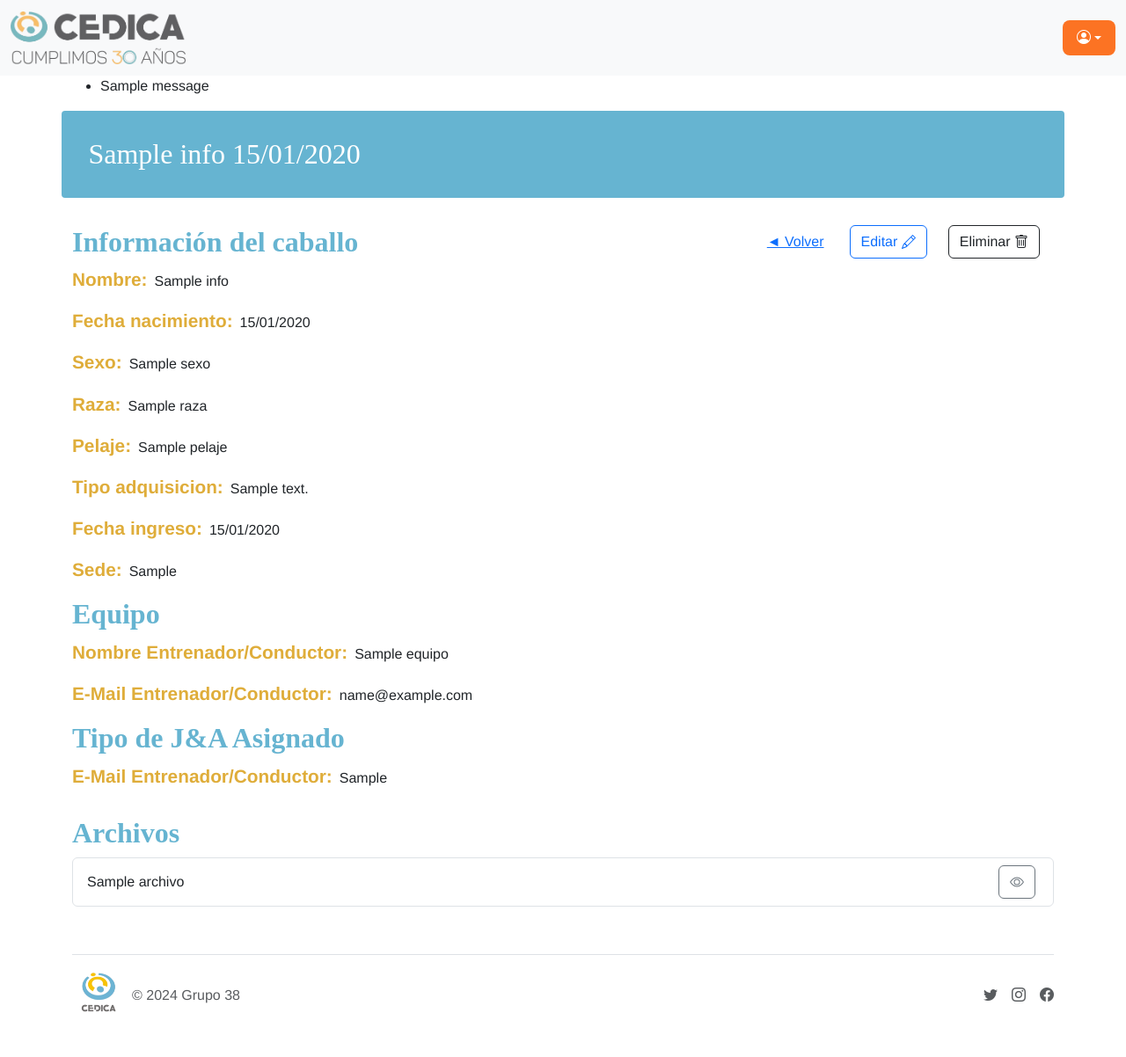
After one commit to Angakess/horse-therapy-center, a Flask app: template admin/src/web/templates/ecuestre/profile.html in a window 1280 px wide. The commit adds this page. Shown: the whole page at 88% size. Run offline with Flask 3, Linux system fonts and the light colour scheme; the template is opened without the code that fills it: most values are stand-ins (such as "Sample title", 1, 10 or a date in 2020); one stand-in notice (Sample message) is shown.

Commit message:
Completando perfiles ecuestre y Jinete/Amazonas

```diff
--- /dev/null
+++ b/admin/src/web/templates/ecuestre/components/messages.html
@@ -0,0 +1,9 @@
+{% with messages = get_flashed_messages(with_categories=true) %}
+        {% if messages %}
+            <ul>
+                {% for category, message in messages %}
+                    <li class="{{ category }}">{{ message }}</li>
+                {% endfor %}
+            </ul>
+        {% endif %}
+{% endwith %}
--- a/admin/src/web/templates/ecuestre/ecuestres.html
+++ b/admin/src/web/templates/ecuestre/ecuestres.html
@@ -9,7 +9,7 @@
             <th scope="col">Sexo</th>
             <th scope="col">Compra/Donación</th>
             <th scope="col">Fecha ingreso</th>
-            <th scope="col">J&A</th>
+            <th scope="col">Tipo de J&A Asignado</th>
             <th scope="col">Acciones</th>
 
           </tr>
@@ -23,7 +23,7 @@
             <td>{{ ecuestre.tipo_adquisicion }}</td>
             <td>{{ ecuestre.fecha_ingreso.strftime('%d/%m/%Y')  }}</td>
             <!--aca va lo del select pero no se donde esta definido-->
-            <td>{{ ecuestre.j_y_a.nombre if ecuestre.j_y_a else 'Sin jya asignado' }}</td>
+            <td>{{ ecuestre.j_y_a.trabajo.propuestra_trabajo_institucional if ecuestre.j_y_a else 'Sin jya asignado' }}</td>
 
             <td>
               <div class="container ">
--- /dev/null
+++ b/admin/src/web/templates/ecuestre/profile.html
@@ -0,0 +1,162 @@
+{% extends "layout.html" %} {% block title %} Perfil caballo {{info.id}} {% endblock %}
+{% block head %} {{ super() }} {% endblock %} {% block content %}
+
+<div class="container">
+  {% include "ecuestre/components/messages.html" %}
+  <div class="row">
+    <div
+      class="container bg-secondary d-lg-inline-block py-1-9 px-1-9 px-sm-6 mb-1-9 rounded"
+    >
+      <div class="col">
+        <h1 class="h2 text-white mb-0">{{info.nombre}} {{info.fecha_nacimiento.strftime('%d/%m/%Y')}}</h1>
+      </div>
+    </div>
+  </div>
+  <div class="row">
+    <div class="col">
+      <div class="row">
+        <div class="col">
+          <h2 class="ecuestre-profile-title text-secondary">
+            Información del caballo
+          </h2>
+          <ul class="list-unstyled mb-1-9">
+            <li class="mb-2 mb-xl-3 display-28">
+              <span class="display-26 text-primary me-2 font-weight-600"
+                >Nombre:</span
+              >{{info.nombre}}
+            </li>
+            <li class="mb-2 mb-xl-3 display-28">
+              <span class="display-26 text-primary me-2 font-weight-600"
+                >Fecha nacimiento:</span
+              >{{info.fecha_nacimiento.strftime('%d/%m/%Y')}}
+            </li>
+            <li class="mb-2 mb-xl-3 display-28">
+              <span class="display-26 text-primary me-2 font-weight-600"
+                >Sexo:</span
+              >{{info.sexo}}
+            </li>
+            <li class="mb-2 mb-xl-3 display-28">
+              <span class="display-26 text-primary me-2 font-weight-600"
+                >Raza:</span
+              >{{info.raza}}
+            </li>
+            <li class="mb-2 mb-xl-3 display-28">
+              <span class="display-26 text-primary me-2 font-weight-600"
+                >Pelaje:</span
+              >{{info.pelaje}}
+            </li>
+            <li class="mb-2 mb-xl-3 display-28">
+              <span class="display-26 text-primary me-2 font-weight-600"
+                >Tipo adquisicion:</span
+              >{{info.tipo_adquisicion}}
+            </li>
+            <li class="mb-2 mb-xl-3 display-28">
+              <span class="display-26 text-primary me-2 font-weight-600"
+                >Fecha ingreso:</span
+              >{{info.fecha_ingreso.strftime('%d/%m/%Y')}}
+            </li>
+            <li class="mb-2 mb-xl-3 display-28">
+              <span class="display-26 text-primary me-2 font-weight-600"
+                >Sede:</span
+              >{{info.sede_asignada}}
+            </li>
+            <h2 class="ecuestre-profile-title text-secondary">Equipo</h2>
+            <li class="mb-2 mb-xl-3 display-28">
+              <span class="display-26 text-primary me-2 font-weight-600"
+                >Nombre Entrenador/Conductor:</span
+              >{{info.equipo.nombre}}
+            </li>
+            <li class="mb-2 mb-xl-3 display-28">
+              <span class="display-26 text-primary me-2 font-weight-600"
+                >E-Mail Entrenador/Conductor:</span
+              >{{info.equipo.email}}
+            </li>
+            <h2 class="ecuestre-profile-title text-secondary">Tipo de J&A Asignado</h2>
+            <li class="mb-2 mb-xl-3 display-28">
+              <span class="display-26 text-primary me-2 font-weight-600"
+                >E-Mail Entrenador/Conductor:</span
+              >{{info.j_y_a.trabajo.propuestra_trabajo_institucional}}
+            </li>
+          </ul>
+        </div>
+        <div class="col d-flex align-items-center justify-content-end">
+          <a
+            class="btn btn-link mx-2 align-self-start"
+            href="{{url_for('ecuestre.index')}}"
+          >
+            ◄ Volver
+            </a>
+            <button
+              class="btn btn-outline-primary mx-2 align-self-start"
+              onclick=window.location.href="{{ url_for('ecuestre.enter_edit', id=info.id) }}";
+            >
+              Editar
+              <svg
+                xmlns="http://www.w3.org/2000/svg"
+                width="16"
+                height="16"
+                fill="currentColor"
+                class="bi bi-pencil"
+                viewBox="0 0 16 16"
+              >
+                <path
+                  d="M12.146.146a.5.5 0 0 1 .708 0l3 3a.5.5 0 0 1 0 .708l-10 10a.5.5 0 0 1-.168.11l-5 2a.5.5 0 0 1-.65-.65l2-5a.5.5 0 0 1 .11-.168zM11.207 2.5 13.5 4.793 14.793 3.5 12.5 1.207zm1.586 3L10.5 3.207 4 9.707V10h.5a.5.5 0 0 1 .5.5v.5h.5a.5.5 0 0 1 .5.5v.5h.293zm-9.761 5.175-.106.106-1.528 3.821 3.821-1.528.106-.106A.5.5 0 0 1 5 12.5V12h-.5a.5.5 0 0 1-.5-.5V11h-.5a.5.5 0 0 1-.468-.325"
+                />
+              </svg>
+            </button>
+            <form action="{{url_for('ecuestre.delete', id=info.id)}}" method="POST" class="mx-2 align-self-start" onsubmit="return confirm('¿Está seguro que quiere eliminar este caballo?')">
+              <input type="hidden" name="id" value="{{ info.id }}" />
+              <button class="btn btn-outline-dark mx-2 align-self-start">
+                Eliminar
+                <svg
+                  xmlns="http://www.w3.org/2000/svg"
+                  width="16"
+                  height="16"
+                  fill="currentColor"
+                  class="bi bi-trash"
+                  viewBox="0 0 16 16"
+                >
+                  <path
+                    d="M5.5 5.5A.5.5 0 0 1 6 6v6a.5.5 0 0 1-1 0V6a.5.5 0 0 1 .5-.5m2.5 0a.5.5 0 0 1 .5.5v6a.5.5 0 0 1-1 0V6a.5.5 0 0 1 .5-.5m3 .5a.5.5 0 0 0-1 0v6a.5.5 0 0 0 1 0z"
+                  />
+                  <path
+                    d="M14.5 3a1 1 0 0 1-1 1H13v9a2 2 0 0 1-2 2H5a2 2 0 0 1-2-2V4h-.5a1 1 0 0 1-1-1V2a1 1 0 0 1 1-1H6a1 1 0 0 1 1-1h2a1 1 0 0 1 1 1h3.5a1 1 0 0 1 1 1zM4.118 4 4 4.059V13a1 1 0 0 0 1 1h6a1 1 0 0 0 1-1V4.059L11.882 4zM2.5 3h11V2h-11z"
+                  />
+                </svg>
+              </button>
+            </form>
+        </div>
+      </div>
+        <div class="col">
+          <h2 class="ecuestre-profile-title text-secondary">Archivos</h2>
+          <ul class="list-group list-unstyled mb-1-9">
+            {% if archivos %}
+            {% for a in archivos %}
+            <li class="list-group-item container">
+              <div class="row align-items-center">
+                <div class="col">
+                  {{a.nombre}}
+                </div>
+                <div class="col d-flex justify-content-end">
+                  <button class="btn btn-outline-secondary mx-1"
+                  onclick="window.open('{{ url_for('ecuestre.download_archivo', id=a.id) }}', '_blank')"
+                  >
+                    <svg xmlns="http://www.w3.org/2000/svg" width="16" height="16" fill="currentColor" class="bi bi-eye" viewBox="0 0 16 16">
+                      <path d="M16 8s-3-5.5-8-5.5S0 8 0 8s3 5.5 8 5.5S16 8 16 8M1.173 8a13 13 0 0 1 1.66-2.043C4.12 4.668 5.88 3.5 8 3.5s3.879 1.168 5.168 2.457A13 13 0 0 1 14.828 8q-.086.13-.195.288c-.335.48-.83 1.12-1.465 1.755C11.879 11.332 10.119 12.5 8 12.5s-3.879-1.168-5.168-2.457A13 13 0 0 1 1.172 8z"/>
+                      <path d="M8 5.5a2.5 2.5 0 1 0 0 5 2.5 2.5 0 0 0 0-5M4.5 8a3.5 3.5 0 1 1 7 0 3.5 3.5 0 0 1-7 0"/>
+                    </svg>
+                  </button>
+                </div>
+              </div>
+            </li>
+            {%endfor%}
+            {%else%}
+            <span class="display-26 text-primary me-2 font-weight-600">No hay archivos asociados a este ecuestre</span>
+            {%endif%}
+          </ul>
+        </div>
+      </div>
+    </div>
+  </div>
+</div>
+{% endblock %}
```
Also changed, not shown: admin/src/web/templates/ecuestre/components/profile_editing.html (added, +291 -0 lines).
